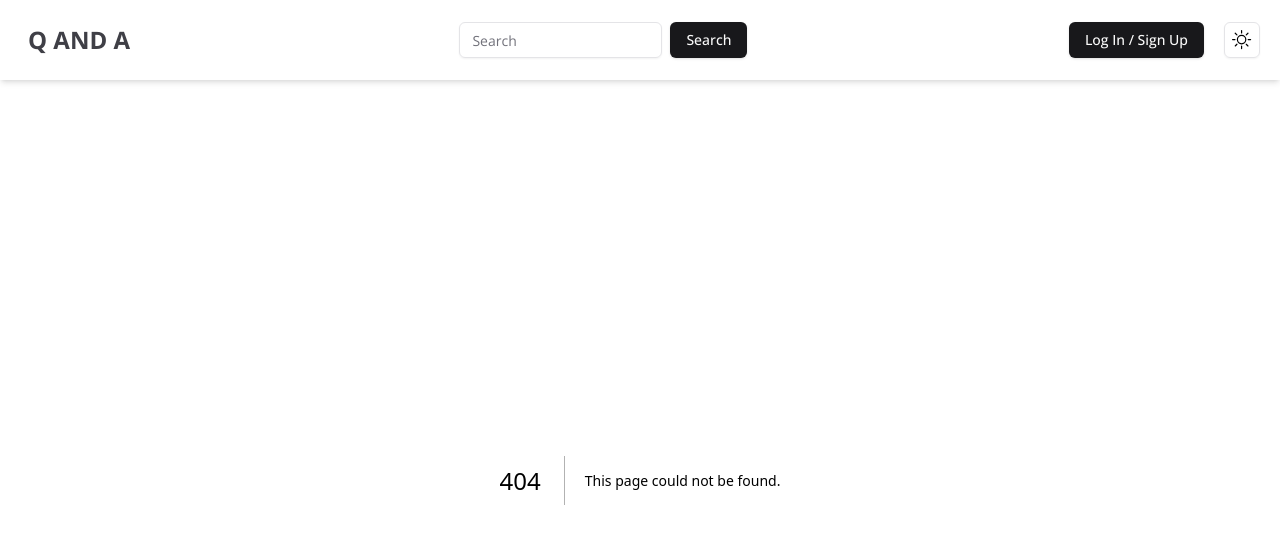
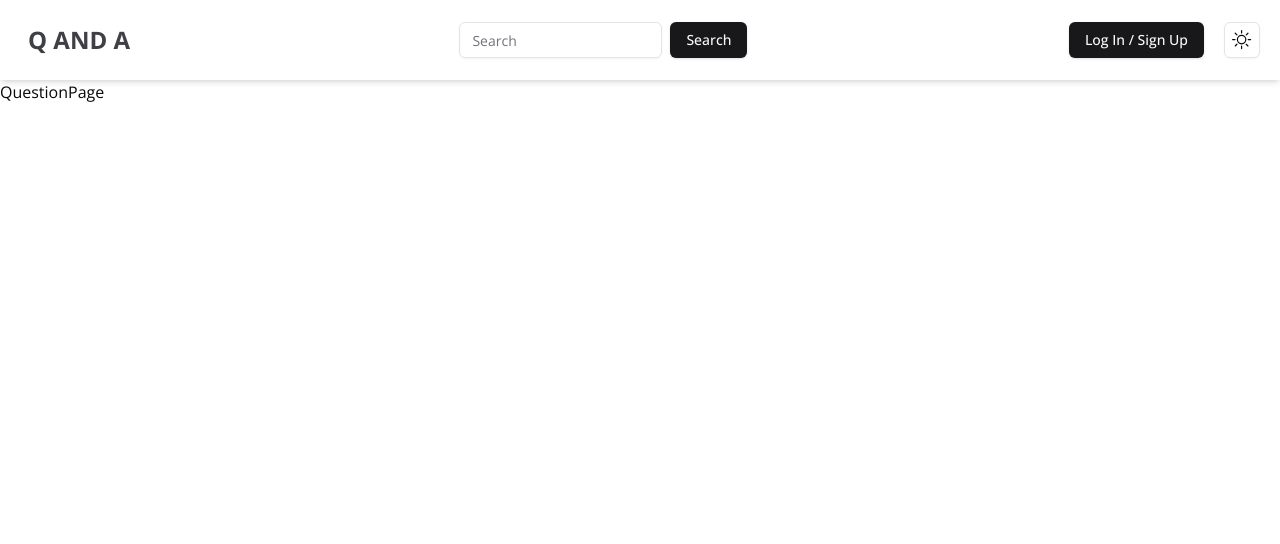
Before and after one commit to KennedyMungai/NewQAndA, a Next.js app in the folder frontend/: page /QuestionPage in a window 1280 px wide. Before the commit this address had no page. Shown: the top 544 px of the page. Built offline with nearby package versions, Linux system fonts and the light colour scheme.

Commit message:
Created the question page

```diff
--- /dev/null
+++ b/frontend/app/QuestionPage/page.tsx
@@ -0,0 +1,9 @@
+import React from 'react'
+
+type Props = {}
+
+const QuestionPage = (props: Props) => {
+	return <div>QuestionPage</div>
+}
+
+export default QuestionPage
```
